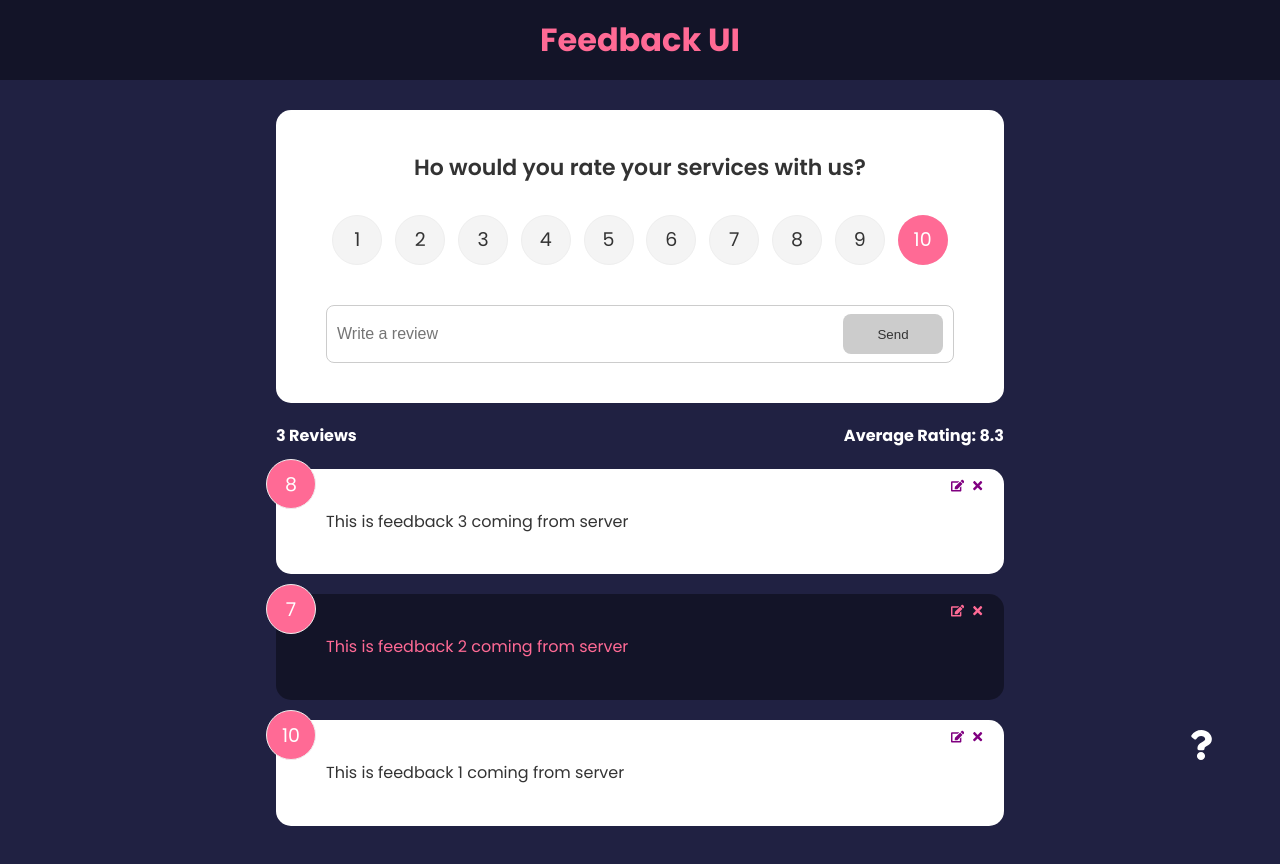
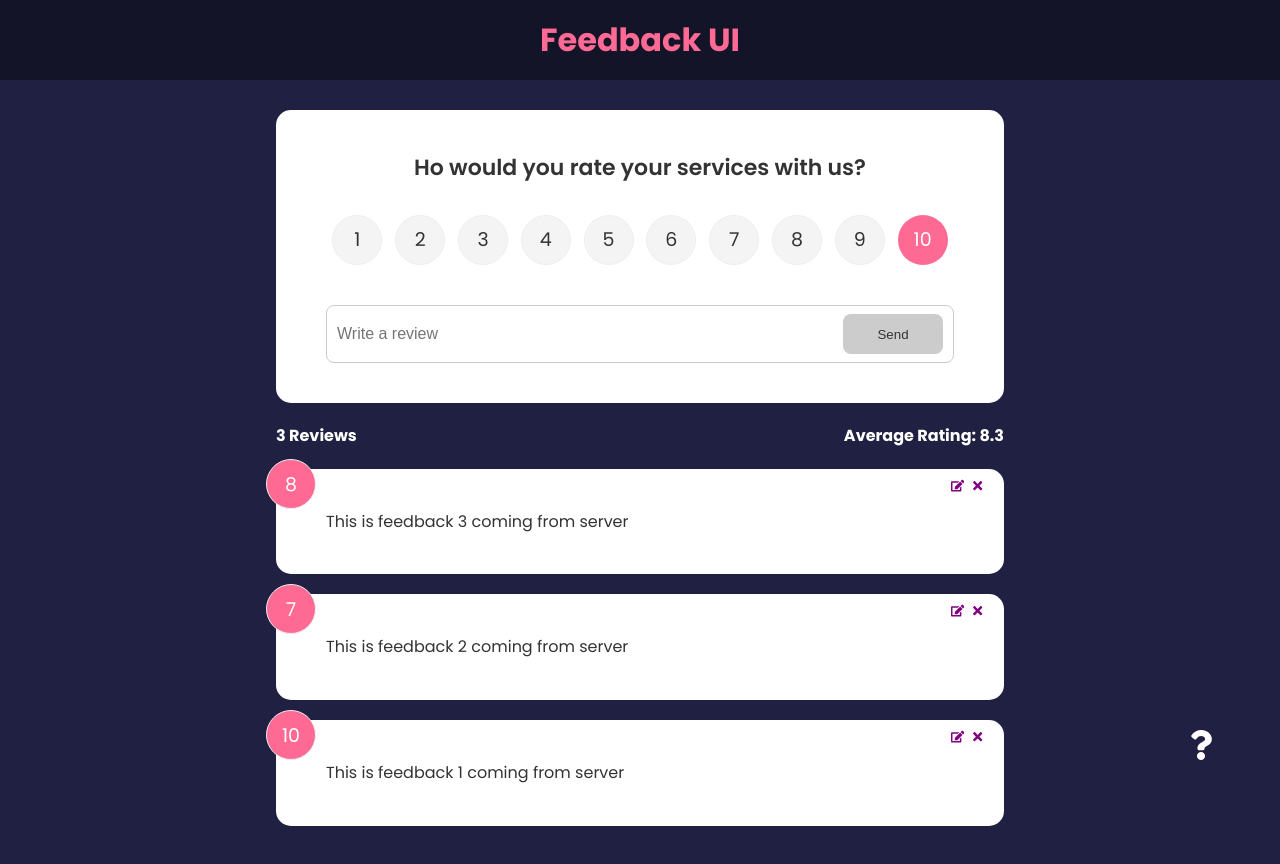
Before and after one commit to roabhi/react-feedback-app, a React (Create React App) app: page / in a window 1280 px wide. Shown: the top 864 px of the page. Built offline with nearby package versions, Linux system fonts and the light colour scheme; data requests are answered from the project's data file.

Commit message:
Working App from json-server

```diff
--- a/src/components/FeedbackItem.jsx
+++ b/src/components/FeedbackItem.jsx
@@ -7,18 +7,27 @@ import Card from './shared/Card'
 const FeedbackItem = ({ even, item }) => {
   const { deleteFeedback, editFeedback } = useContext(FeedbackContext)
 
-  console.log(typeof even)
+  /**
+   * * Modify even cards
+   * ? Change first value from FaIcons components (FaTimes && FaEdit)
+   * ? Text color is editable from first value from div.text-display as well
+   */
 
   return (
     <Card even={even}>
       <div className="num-display">{item.rating}</div>
       <button onClick={() => deleteFeedback(item.id)} className="close">
-        <FaTimes color={even ? 'rgb(255, 106, 149)' : 'purple'} />
+        <FaTimes color={even ? 'purple' : 'purple'} />
       </button>
       <button onClick={() => editFeedback(item)} className="edit">
-        <FaEdit color={even ? 'rgb(255, 106, 149)' : 'purple'}></FaEdit>
+        <FaEdit color={even ? 'purple' : 'purple'}></FaEdit>
       </button>
-      <div className="text-display">{item.text}</div>
+      <div
+        className="text-display"
+        style={{ color: even ? 'currentColor' : 'currentColor' }}
+      >
+        {item.text}
+      </div>
     </Card>
   )
 }
--- a/src/components/shared/Card.jsx
+++ b/src/components/shared/Card.jsx
@@ -1,6 +1,6 @@
 import PropTypes from 'prop-types'
 
-const Card = (props) => {
+const Card = ({ children, even, reverse }) => {
   /**
    * ? In this case the props are used via
    * ? children method of React
@@ -27,7 +27,7 @@ const Card = (props) => {
 
   return (
     <>
-      <div className={`card ${props.even ? 'even' : ''}`}>{props.children}</div>
+      <div className={`card ${even ? 'even' : ''}`}>{children}</div>
     </>
   )
 }
--- a/src/index.css
+++ b/src/index.css
@@ -38,6 +38,8 @@ ul {
   max-width: 768px;
   margin: 0 auto;
   padding: 0 20px 5rem 20px;
+  position: relative;
+  z-index: 10;
 }
 
 .spinner-container {
@@ -72,14 +74,6 @@ header {
 .card.reverse {
   background-color: rgba(0, 0, 0, 0.4);
   color: #fff;
-}
-
-.card.even {
-  background-color: rgba(0, 0, 0, 0.4);
-}
-
-.card.even div.text-display {
-  color: rgb(255, 106, 149);
 }
 
 .card h2 {
@@ -231,6 +225,7 @@ input:focus {
   bottom: 1rem;
   right: 2rem;
   padding: 0 2rem 1rem 0;
+  z-index: 0;
 }
 
 /* FIX: Remove position: absolute to keep about icon at the bottom of the
```
